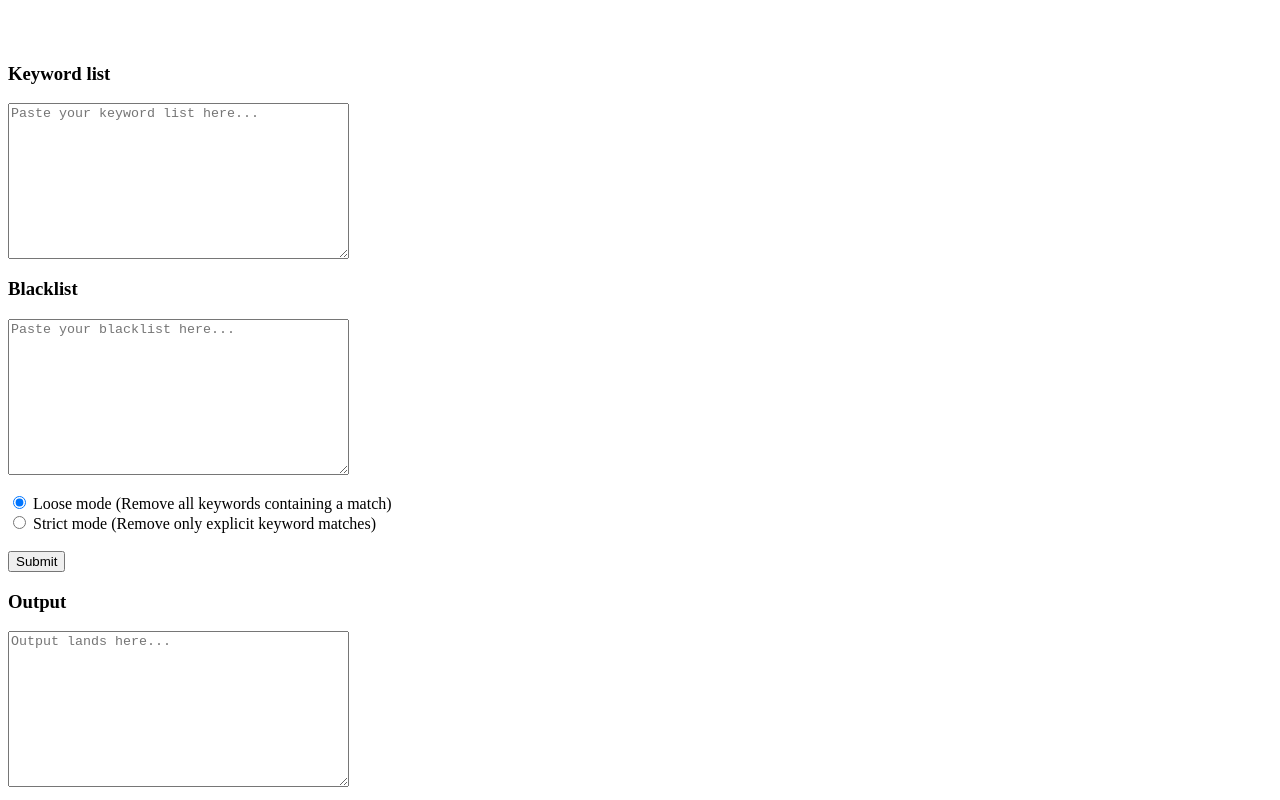
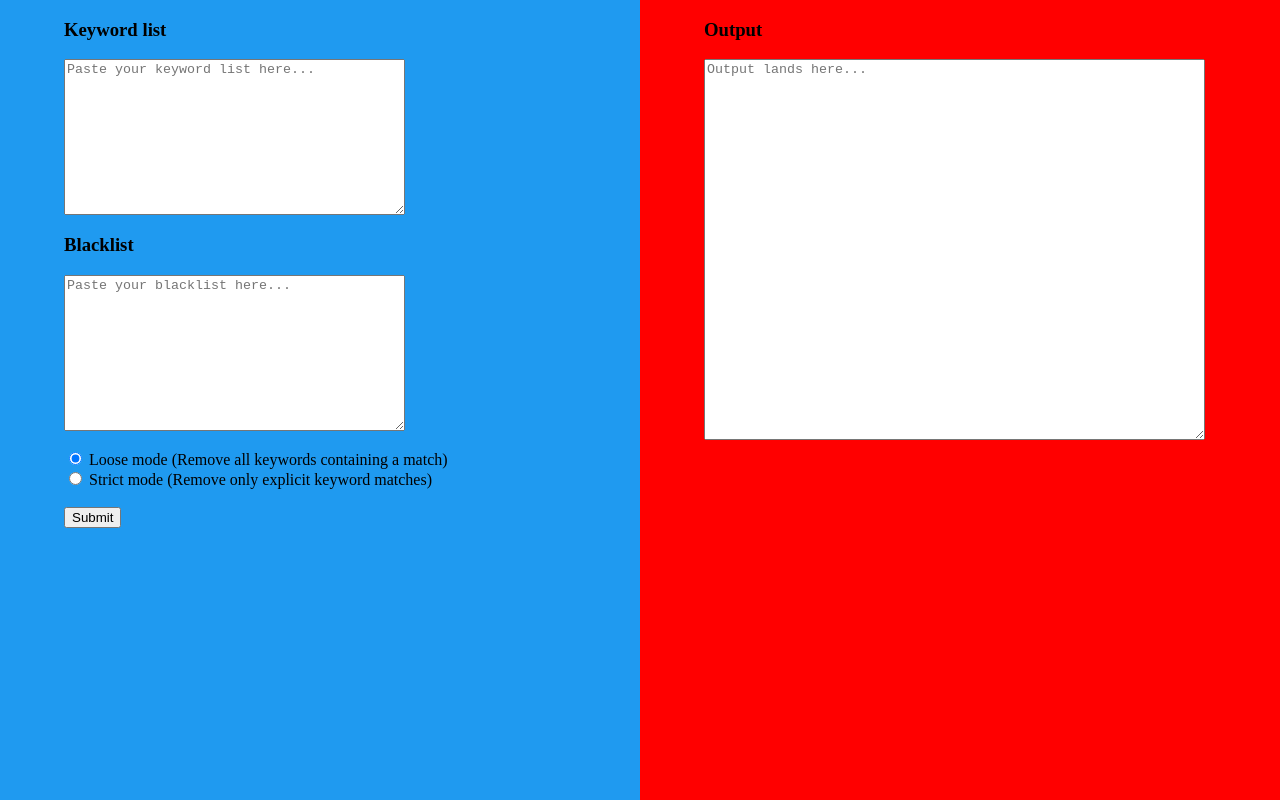
Before and after one commit to p3z/custom-seo-tools, a plain HTML site: page index.html in a window 1280 px wide. Drawn offline with Linux system fonts and the light colour scheme.

Commit message:
Added ui

```diff
--- a/index.html
+++ b/index.html
@@ -1,9 +1,55 @@
 <html>
-    <head></head>
+    <head>
+
+        <style>
+
+body {
+  height: 100vh;
+  margin: 0;
+  display: flex;
+  justify-content: center;
+  align-items: center;
+  background: radial-gradient(#666, #222);
+}
+
+.container {
+    width: 100%;
+    height: 100%;
+}
+
+
+
+.left {
+  background: #1f9af0;
+  width: 50%;
+  height: 100%;
+  position: absolute;
+  top: 0;
+  left: 0;
+  padding-left: 5%;
+}
+
+.right {
+  background: red;
+  width: 50%;
+  height: 100%;
+  position: absolute;
+  top: 0;
+  left: 50%;
+  padding-left: 5%;
+}
+
+
+
+        </style>
+
+    </head>
     <body>
-        <h1></h1>
+
 
         <!-- <form action="#" id="keyword_upload_form">
+
+
             <label for="keyword_list">
                 Upload a csv of keywords
             </label>
@@ -19,8 +65,12 @@
             <input type="submit" value="Submit">
         </form> -->
 
-        <br>
-        <br>
+
+        <div class="container">
+
+
+            <div class="left content">
+              <div class="content">
 
                 <form action="#" id ="paste_form">
                     <h3>Keyword list</h3>
@@ -45,10 +95,21 @@
                     <input type="submit" value="Submit">
 
                 </form>
+                </div> <!-- end of content -->
+            </div>
+
+            <div class="right content">
+                <h3>Output</h3>
+                <textarea id="output_catcher" placeholder="Output lands here..." rows="25" cols="60"></textarea>
+            </div>
+          </div> <!--end of container -->
+        <br>
+        <br>
 
 
-        <h3>Output</h3>
-        <textarea id="output_catcher" placeholder="Output lands here..." rows="10" cols="40"></textarea>
+
+
+
 
 
 
```
Lines whose indentation alone changed are shown as unchanged.
